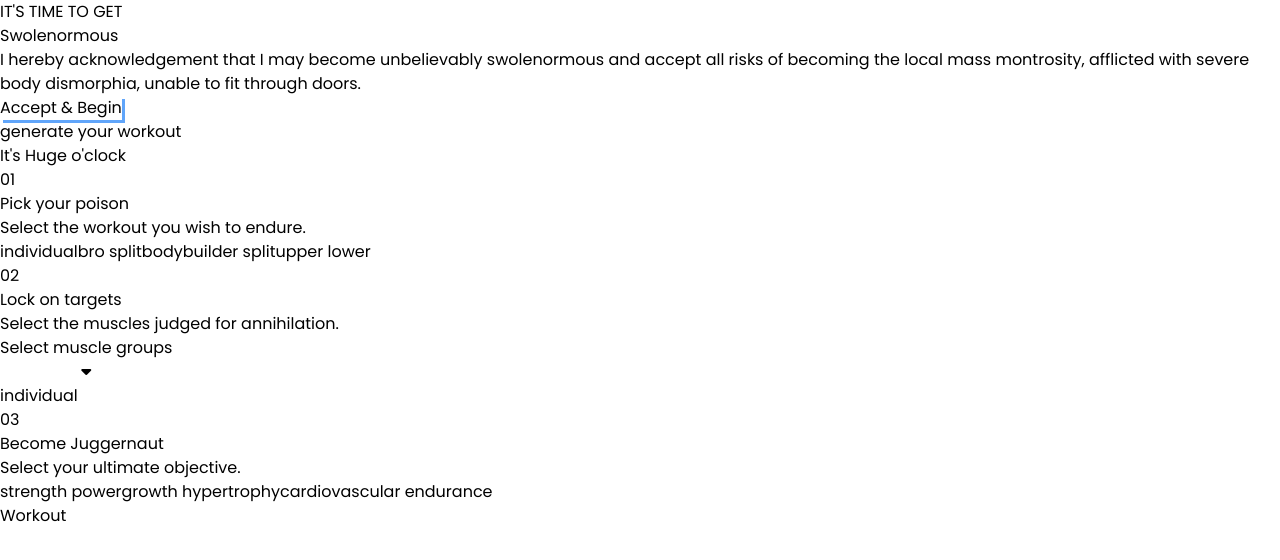
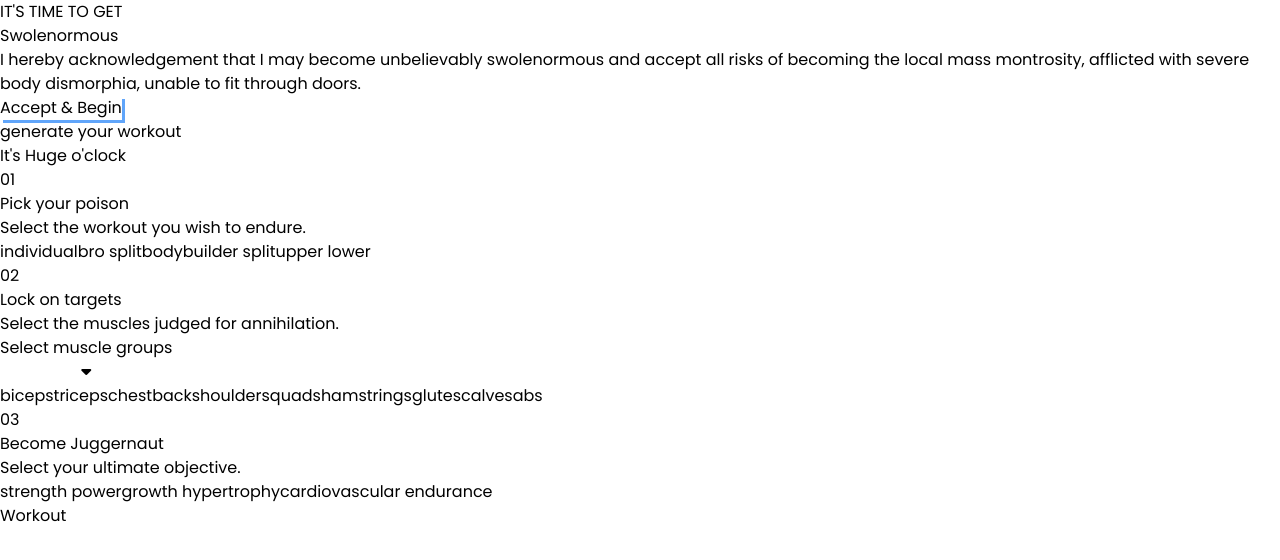
Before and after one commit to shreejai/vite-fitness, a React (Vite) app: page / in a window 1280 px wide. Both pictures are taken after a click on the button "Select muscle groups". Shown: the top 560 px of the page. Built offline with nearby package versions, Linux system fonts and the light colour scheme.

Commit message:
onclick events

```diff
--- a/src/components/Generator.jsx
+++ b/src/components/Generator.jsx
@@ -33,7 +33,7 @@ export default function Generator() {
         return
     }
 
-    if (muscles.length > 3) {
+    if (muscles.length > 2) {
         return
     }
 
@@ -44,7 +44,7 @@ export default function Generator() {
     }
 
     setMuscles([...muscles, muscleGroup])
-    if (muscles.length === 3) {
+    if (muscles.length === 2) {
         setShowModal(false)
     }
 
@@ -59,6 +59,7 @@ export default function Generator() {
         {Object.keys(WORKOUTS).map((type, typeIndex) => {
           return (
             <button onClick={() => {
+              setMuscles([])
               setPoison(type)
             }} className={'bg-slate-950 border  duration-200  py-3 ' + (type === poison ? 'border-blue-600': 'border-blue-400')} key={typeIndex}>
               <p className="capitalize">{type.replaceAll('_', ' ')}</p>
@@ -69,12 +70,12 @@ export default function Generator() {
       <Header index={"02"} title={"Lock on targets"} description={"Select the muscles judged for annihilation."}/>
       <div className="bg-slate-950 border border-blue-400 flex flex-col">
         <button onClick={toggleModal} className="relative p-3 flex items-center justify-center">
-          <p>Select muscle groups</p>
+          <p className="capitalize">{muscles.length == 0 ? 'Select muscle groups':muscles.join( ', ')}</p>
           <i className="fa-solid absolute right-3 top-1/2 -translate-y-1/2 fa-caret-down"></i>
         </button>
         {showModal && (
           <div className="flex flex-col px-3 pb-3">
-            {(poison === 'individual' ? [poison] : Object.keys(WORKOUTS[poison])).map((muscleGroup, muscleGroupIndex) => {
+            {(poison === 'individual' ? WORKOUTS[poison] : Object.keys(WORKOUTS[poison])).map((muscleGroup, muscleGroupIndex) => {
               return(
                 <button onClick={() => {
                   updateMuscles(muscleGroup)
```
